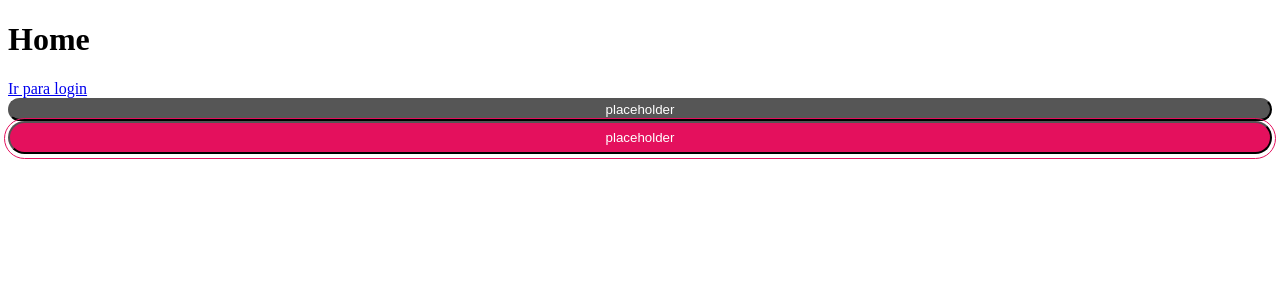
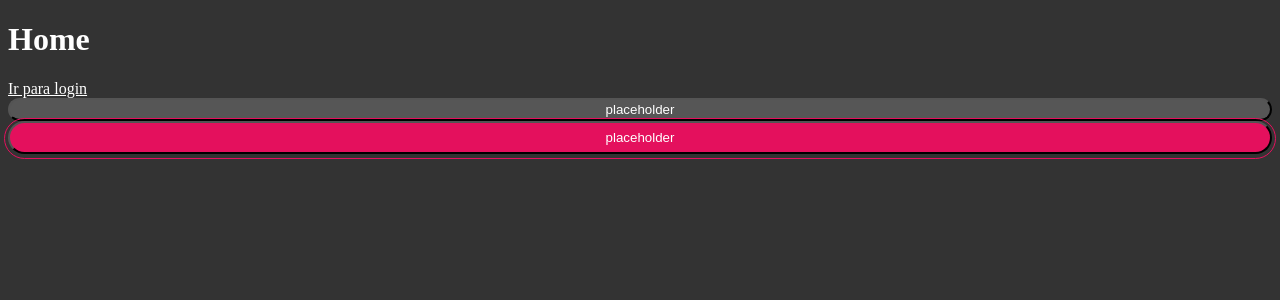
Before and after one commit to Raphael-Pauleschi/dio-clone-react, a React (Create React App) app: page / in a window 1280 px wide. Shown: the top 300 px of the page. Built offline with nearby package versions, Linux system fonts and the light colour scheme.

Commit message:
Global style

```diff
--- /dev/null
+++ b/src/global.js
@@ -0,0 +1,8 @@
+import { createGlobalStyle } from "styled-components";
+
+export default createGlobalStyle`
+ *,body{
+    background-color: #333;
+    color: #fff;
+ }
+`;
--- a/src/index.js
+++ b/src/index.js
@@ -1,10 +1,12 @@
 import React from 'react';
 import ReactDOM from 'react-dom/client';
 import App from './App';
+import GlobalStyle from './global'
 
 const root = ReactDOM.createRoot(document.getElementById('root'));
 root.render(
   <React.StrictMode>
+    <GlobalStyle/>
     <App />
   </React.StrictMode>
 );
```
